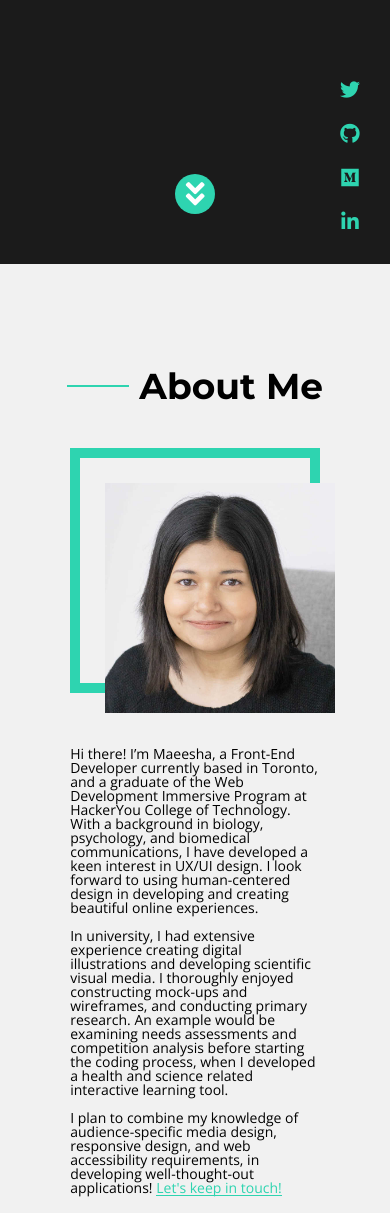
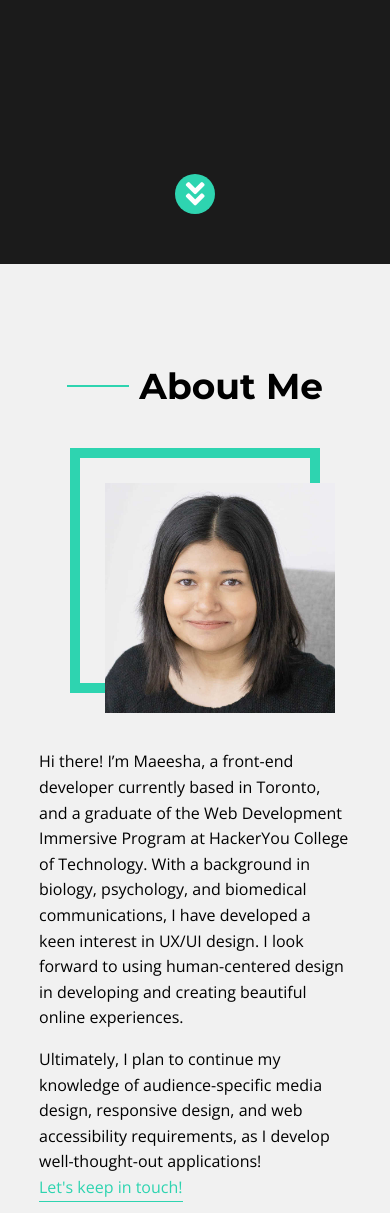
Before and after one commit to Maeesha-Rahman/Portfolio, a plain HTML site: page index.html in a window 390 px wide. Shown: the part 580-1793 px from the top of the page. Drawn offline with nearby package versions, Linux system fonts and the light colour scheme; some packages are replaced by stand-ins of ours; a script that the page names is missing.

Commit message:
some responsive changes

```diff
--- a/index.html
+++ b/index.html
@@ -54,9 +54,8 @@
                         <img src="assets/about.jpg" alt="Headshot photo of Maeesha.">
                     </div>
                     <div class="about__content--text" data-aos="fade-left">
-                    <p>Hi there! I’m Maeesha, a Front-End Developer currently based in Toronto, and a graduate of the Web Development Immersive Program at HackerYou College of Technology. With a background in biology, psychology, and biomedical communications, I have developed a keen interest in UX/UI design. I look forward to using human-centered design in developing and creating beautiful online experiences.</p>
-                    <p>In university, I had extensive experience creating digital illustrations and developing scientific visual media. I thoroughly enjoyed constructing mock-ups and wireframes, and conducting primary research. An example would be examining needs assessments and competition analysis before starting the coding process, when I developed a health and science related interactive learning tool.</p>
-                    <p>I plan to combine my knowledge of audience-specific media design, responsive design, and web accessibility requirements, in developing well-thought-out applications! <a href="#contact" class="direct">Let's keep in touch!</a></p>
+                    <p>Hi there! I’m Maeesha, a front-end developer currently based in Toronto, and a graduate of the Web Development Immersive Program at HackerYou College of Technology. With a background in biology, psychology, and biomedical communications, I have developed a keen interest in UX/UI design. I look forward to using human-centered design in developing and creating beautiful online experiences.</p>
+                    <p>Ultimately, I plan to continue my knowledge of audience-specific media design, responsive design, and web accessibility requirements, as I develop well-thought-out applications! <a href="#contact" class="direct">Let's keep in touch!</a></p>
                     </div>
                 </div>
             </div>
@@ -319,7 +318,7 @@
                 </a>
             </div>
             <div class="copyright">
-                <p>© Maeesha Rahman</p>
+                <p>© Maeesha Rahman 2019</p>
             </div>
             <div class="links">
                 <ul>
@@ -358,7 +357,7 @@
    <script>
        $(function () {
            let typed = new Typed(".type", {
-               strings: ['Front-End Developer',
+               strings: ['front-end developer',
                'UX design enthusiast',
                'huge film nerd'
                ],
--- a/styles/layout/_about.scss
+++ b/styles/layout/_about.scss
@@ -25,7 +25,7 @@
        &--text {
            width: 60%;
            margin-left: 5%;
-           margin-top: -20px;
+           margin-top: 20px;
        }
    }
 
@@ -38,16 +38,6 @@
    }
 }
 
-//   media queries
-
-@media all and (max-width: 1000px) {
-	.about {
-        p {
-            font-size: 0.7rem;
-        }
-    }
-}
-
 @media all and (max-width: 900px) {
 	.about {
         &__content {
@@ -56,10 +46,6 @@
                 width: 100%;
                 margin: 0 auto;
                 margin-top: 40px;
-            }
-
-            p {
-                font-size: 0.8rem;
             }
 
             &--img {
@@ -78,27 +64,6 @@
             &--img {
                 width: 80%;
             }
-
-            p {
-                font-size: 0.7rem;
-            }
-
         }
     }
 }
-
-@media all and (max-width: 630px) {
-	.about {
-        &__content {
-
-            &--text {
-                width: 80%;
-            }
-
-            &--text p  {
-                line-height: 1;
-            }
-
-        }
-    }
-}
--- a/styles/layout/_footer.scss
+++ b/styles/layout/_footer.scss
@@ -60,9 +60,24 @@ footer {
 @media all and (max-width: 900px) {
 	footer {
         .links {
+            position: static;
+            ul {
+                display: flex;
+                display: inline-block;
+            }
+
             i {
-                font-size: 1rem;
+                font-size: 1.5rem;
             }
+
+            li {
+                display: inline-block;
+                text-align: center;
+            }
+        }
+
+        .up {
+            bottom: 120px;
         }
     }
 }
--- a/styles/layout/_nav.scss
+++ b/styles/layout/_nav.scss
@@ -68,6 +68,7 @@
 
   a {
     color: white;
+    padding: 20px;
 
     &:hover,
     &:focus {
@@ -76,4 +77,26 @@
   }
 }
 
-// inspiration from https://codepen.io/bldng/pen/bCiqy
+@media all and (max-width: 700px) {
+  .navigation__menu {
+    a {
+      font-size: 1.5rem;
+    }
+  }
+}
+
+@media all and (max-width: 580px) {
+  .navigation__menu {
+    a {
+      font-size: 1rem;
+    }
+  }
+}
+
+@media all and (max-width: 470px) {
+  .navigation__menu {
+    a {
+      font-size: 0.9rem;
+    }
+  }
+}
--- a/styles/layout/_portfolio.scss
+++ b/styles/layout/_portfolio.scss
@@ -56,6 +56,7 @@
 @media all and (max-width: 1000px) {
     .portfolio {
         &__content {
+            padding: 40px 0;
             flex-direction: column;
             &--img {
                 width: 90%;
@@ -92,14 +93,6 @@
             h4 {
                 font-size: 1rem;
             }
-
-            p {
-                font-size: 0.7rem;
-            }
-
-            p:nth-of-type(2) {
-                font-size: 0.7rem;
-            }
         }
     }
 }
```
Also changed, not shown: styles/style.css.
